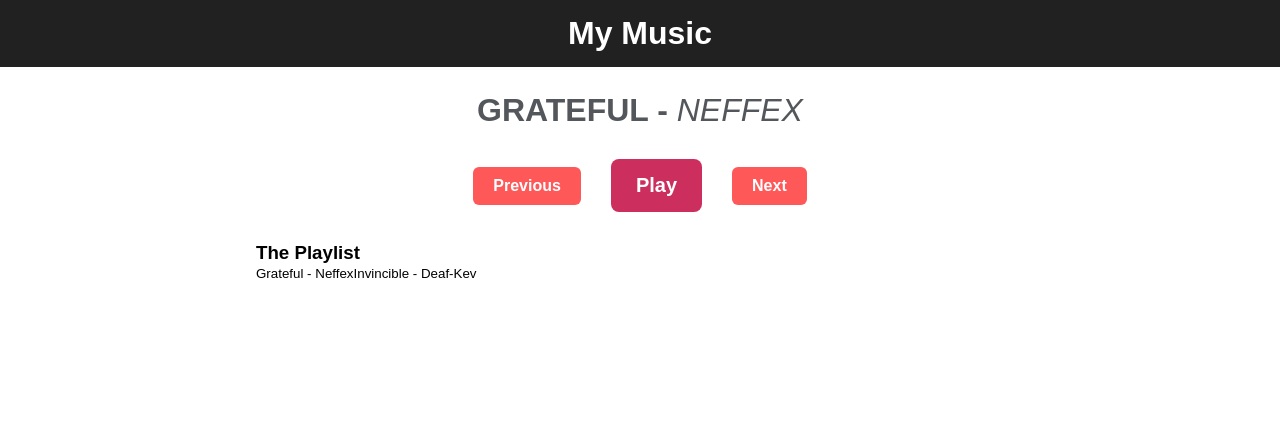
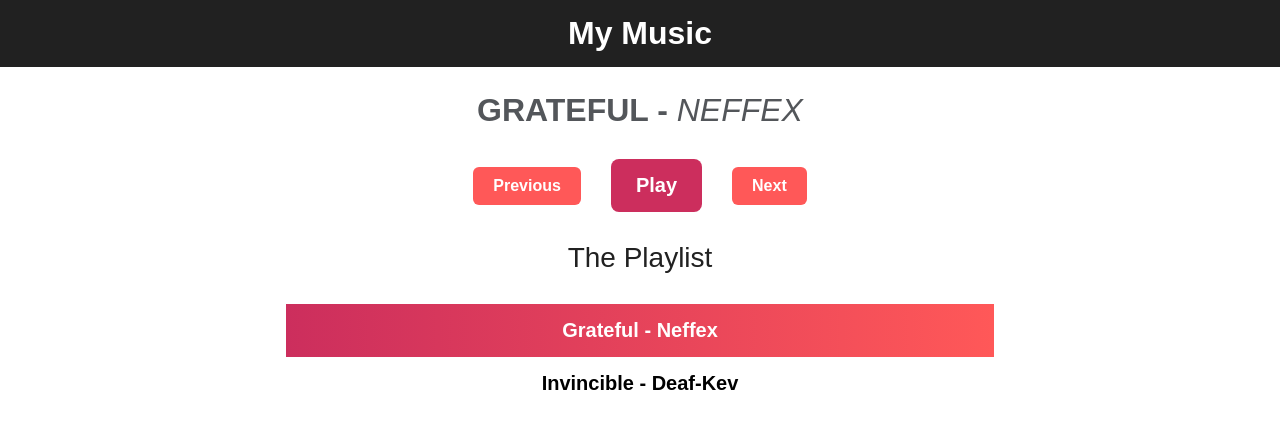
Before and after one commit to ldurniat/Music-App-Vue, a Vue app: page / in a window 1280 px wide. Shown: the top 428 px of the page. Built offline with nearby package versions, Linux system fonts and the light colour scheme.

Commit message:
Add styles for playlist elements and its children

```diff
--- a/src/App.vue
+++ b/src/App.vue
@@ -164,4 +164,29 @@
     color: #FFF;
     background-color: #FF5858;
 }
+.playlist {
+    padding: 0px 30px;
+}
+.playlist h3 {
+    color: #212121;
+    font-size: 28px;
+    font-weight: 400;
+    margin-bottom: 30px;
+    text-align: center;
+}
+.playlist .song{
+    display: block;
+    width: 100%;
+    padding: 15px;
+    font-size: 20px;
+    font-weight: 700;
+    cursor: pointer;
+}
+.playlist .song.hover{
+    color: #FF5858;
+}
+.playlist .song.playing{
+    color: #FFF;
+    background-image: linear-gradient(to right, #CC2E5D, #FF5858);
+}
 </style>
```
